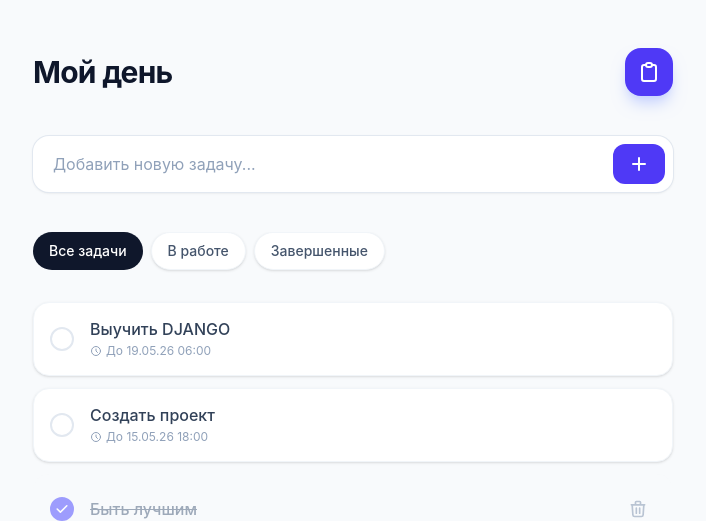
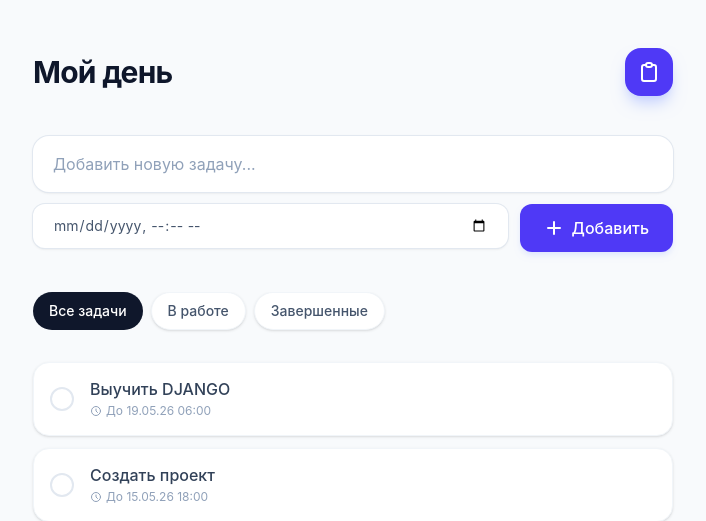
Before and after one commit to Klepa77/todos_django, a Django app: template app/templates/index.html in a window 1280 px wide. Shown: the top 521 px of the page, without its empty margins (287-993 px from the left). Run offline with Django 4.2, Linux system fonts and the light colour scheme; the template is opened without the code that fills it: values that come from a table or form of the project are taken from there, others are empty; data comes from the database, SQL or seed files in the repository; both versions use the stored data as it was after the commit.

Commit message:
add todos

```diff
--- a/app/models.py
+++ b/app/models.py
@@ -5,7 +5,7 @@ from django.db import models
 class Todo(models.Model):
     text = models.TextField()
     is_completed = models.BooleanField(default=False)
-    user = models.ForeignKey(User, on_delete=models.CASCADE)
+    user = models.ForeignKey(User, on_delete=models.CASCADE,null=True,blank=True)
     deadline = models.DateTimeField(null=True)
 
     def get_deadline(self):
--- a/app/templates/index.html
+++ b/app/templates/index.html
@@ -25,18 +25,34 @@
         </header>
 
         <!-- Input Section -->
+        <!-- Input Section -->
 <section class="mb-10">
+    <form method="post" action="{% url 'app:add_todo' %}" class="flex flex-col gap-3">
+        {% csrf_token %}
         <div class="relative group">
-                <input type="text"
+            <input type="text" name="text" required
                 placeholder="Добавить новую задачу..."
-                    class="w-full pl-5 pr-14 py-4 bg-white border-none rounded-2xl shadow-sm ring-1 ring-slate-200 focus:ring-2 focus:ring-indigo-500 outline-none transition-all placeholder:text-slate-400">
-                <button class="absolute right-2 top-2 bottom-2 px-4 bg-indigo-600 text-white rounded-xl hover:bg-indigo-700 transition-colors flex items-center">
-                    <svg xmlns="http://w3.org" class="h-5 w-5" viewBox="0 0 20 20" fill="currentColor">
+                class="w-full pl-5 pr-5 py-4 bg-white border-none rounded-2xl shadow-sm ring-1 ring-slate-200 focus:ring-2 focus:ring-indigo-500 outline-none transition-all placeholder:text-slate-400">
+        </div>
+
+        <div class="flex gap-3">
+            <!-- Поле даты и времени -->
+            <div class="relative flex-1">
+                <input type="datetime-local" name="deadline" required
+                    class="w-full px-5 py-3 bg-white border-none rounded-xl shadow-sm ring-1 ring-slate-200 focus:ring-2 focus:ring-indigo-500 outline-none transition-all text-slate-600 text-sm">
+            </div>
+
+            <button type="submit"
+                class="px-6 py-3 bg-indigo-600 text-white rounded-xl hover:bg-indigo-700 transition-colors flex items-center justify-center font-medium shadow-md shadow-indigo-100">
+                <svg xmlns="http://w3.org" class="h-5 w-5 mr-2" viewBox="0 0 20 20" fill="currentColor">
                     <path fill-rule="evenodd" d="M10 3a1 1 0 011 1v5h5a1 1 0 110 2h-5v5a1 1 0 11-2 0v-5H4a1 1 0 110-2h5V4a1 1 0 011-1z" clip-rule="evenodd" />
                 </svg>
+                Добавить
             </button>
         </div>
+    </form>
 </section>
+
 
         <!-- Filters -->
         <nav class="flex gap-2 mb-6 overflow-x-auto pb-2">
@@ -74,11 +90,12 @@
                             <path stroke-linecap="round" stroke-linejoin="round" stroke-width="2" d="M15.232 5.232l3.536 3.536m-2.036-5.036a2.5 2.5 0 113.536 3.536L6.5 21.036H3v-3.572L16.732 3.732z" />
                         </svg>
                     </button>
-                    <button class="p-2 text-slate-400 hover:text-rose-600 hover:bg-rose-50 rounded-lg transition-all">
+                    <a href="{% url 'app:delete_todo' todo.pk %}"
+                            class="p-2 text-slate-400 hover:text-rose-600 hover:bg-rose-50 rounded-lg transition-all">
                         <svg xmlns="http://w3.org" class="h-5 w-5" fill="none" viewBox="0 0 24 24" stroke="currentColor">
                             <path stroke-linecap="round" stroke-linejoin="round" stroke-width="2" d="M19 7l-.867 12.142A2 2 0 0116.138 21H7.862a2 2 0 01-1.995-1.858L5 7m5 4v6m4-6v6m1-10V4a1 1 0 00-1-1h-4a1 1 0 00-1 1v3M4 7h16" />
                         </svg>
-                    </button>
+                    </a>
                 </div>
             </div>
             {% else %}
--- a/app/urls.py
+++ b/app/urls.py
@@ -3,6 +3,10 @@ from . import views
 urlpatterns = [
     path('hello_world/',views.hello_world),
     path('home',views.home_page),
-    path('',views.index),
+    path('',views.index,name='index'),
+    path('add_todo',views.add_todo,name='add_todo'),
+    path('complete_todo/<int:pk>',views.complete_todo,name='complete_todo'),
+    path('delete_todo/<int:pk>',views.delete_todo,name='delete_todo'),
+
 
 ]
```
Also changed, not shown: app/views.py (+16 -2 lines), app/migrations/0003_alter_todo_user.py (added), db.sqlite3. Lines whose indentation alone changed are shown as unchanged.
